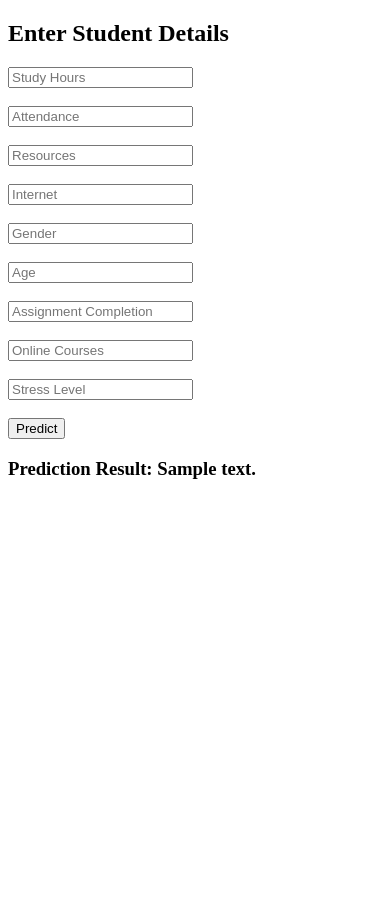
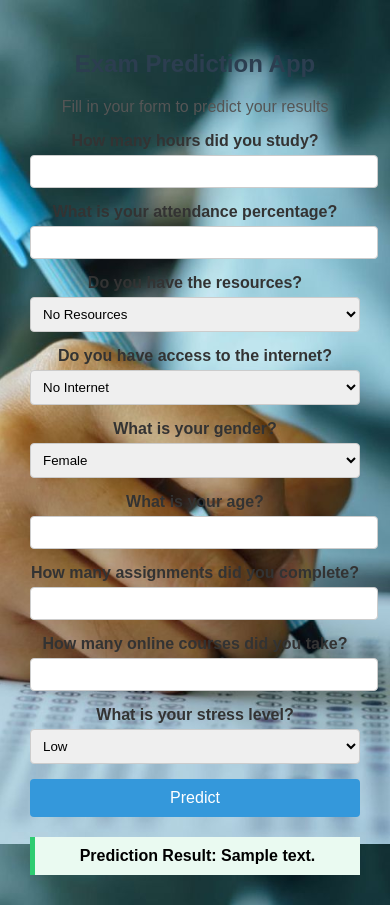
Before and after one commit to benjiie92/exam-results, a Flask app: template apn/templates/index.html in a window 390 px wide. Before the commit the page ends 479 px from the top, so only its background shows below. Run offline with Flask 3, Linux system fonts and the light colour scheme; the template is opened without the code that fills it: most values are stand-ins (such as "Sample title", 1, 10 or a date in 2020); parts of the project's set-up code (start-up, migrations or seed data) failed here and were passed over.

Commit message:
ALMOST COMPLETE

```diff
--- a/apn/app.py
+++ b/apn/app.py
@@ -1,18 +1,22 @@
 from flask import Flask, request, render_template
 import joblib
+import pandas as pd
 
 app = Flask(__name__)
 
 model = joblib.load("best_random_forest_model.pkl")
+feature_names = ['StudyHours', 'Attendance', 'Resources', 'Internet', 'Gender', 'Age', 'AssignmentCompletion', 'OnlineCourses', 'StressLevel']
 
 @app.route("/")
 def home():
     return render_template("index.html")
 
+
+
 @app.route("/predict", methods=["POST"])
 def predict():
     try:
-        input_data = [[
+        input_data = pd.DataFrame([[
             float(request.form["StudyHours"]),
             float(request.form["Attendance"]),
             float(request.form["Resources"]),
@@ -22,7 +26,7 @@ def predict():
             float(request.form["AssignmentCompletion"]),
             float(request.form["OnlineCourses"]),
             float(request.form["StressLevel"])
-        ]]
+        ]], columns=feature_names)
 
 
         prediction = model.predict(input_data)
@@ -38,7 +42,7 @@ def predict():
 
 
 
-        return render_template("index.html", prediction_text=result)
+        return render_template("results.html", prediction_text=result)
 
     except Exception as e:
         return f"Error: {str(e)}"
--- /dev/null
+++ b/apn/static/style.css
@@ -0,0 +1,127 @@
+/* Replace /static/background.jpg with your image, or use an external URL */
+body {
+    font-family: Arial, sans-serif;
+    background: url('/static/bg.jpg') no-repeat center center fixed;
+    background-size: cover;
+    padding-top: 100px;
+    margin: 0;
+    text-align: center;
+}
+
+h1 {
+    color: #2c3e50;
+}
+
+.result-box {
+    font-size: 36px;
+    font-weight: bold;
+    color: #e60b0b;
+    margin: 30px 0;
+    display: inline-flex;
+    align-items: center;
+    gap: 12px;
+    padding: 20px 30px;
+    border-radius: 8px;
+}
+
+.result-emoji {
+    font-size: 48px;
+    line-height: 1;
+    display: inline-block;
+}
+.result-text {
+    display: inline-block;
+    text-align: left;
+}
+
+a {
+    text-decoration: none;
+    background-color: #3498db;
+    color: white;
+    padding: 10px 20px;
+    border-radius: 5px;
+}
+
+a:hover {
+    background-color: #2980b9;
+}
+
+/* Tabs */
+.tabs {
+    max-width: 400px;
+    margin: 40px auto;
+    background: rgba(45, 248, 218, 0.85);
+    border-radius: 10px;
+    padding: 20px;
+    box-shadow: 0 6px 18px rgba(0,0,0,0.08);
+}
+.tab-buttons {
+    display: flex;
+    gap: 8px;
+    margin-bottom: 18px;
+}
+.tab-button {
+    background: transparent;
+    border: none;
+    padding: 10px 16px;
+    cursor: pointer;
+    font-size: 16px;
+    border-radius: 8px;
+    transition: background-color 0.12s ease, color 0.12s ease;
+}
+.tab-button:hover {
+    background: rgba(0,0,0,0.04);
+}
+.tab-button.active {
+    background: #34dbc2;
+    color: #fff;
+}
+.tab-content {
+    display: none;
+}
+.tab-content.active {
+    display: block;
+}
+
+/* Enhanced tab visuals */
+.tab-buttons {
+    justify-content: flex-start;
+    align-items: center;
+}
+.tab-button {
+    border: 1px solid rgba(0,0,0,0.06);
+    box-shadow: 0 2px 6px rgba(0,0,0,0.03) inset;
+}
+.tab-button.active {
+    border-color: rgba(0,0,0,0.08);
+    box-shadow: 0 6px 16px rgba(52,152,219,0.18);
+}
+
+/* Details content styling */
+.details-table {
+    width: 100%;
+    border-collapse: collapse;
+    margin-top: 8px;
+}
+.details-table th,
+.details-table td {
+    text-align: left;
+    padding: 10px 12px;
+    border-bottom: 1px solid rgba(0,0,0,0.06);
+}
+.details-table th {
+    width: 30%;
+    color: #2c3e50;
+    font-weight: 600;
+}
+.details-html {
+    text-align: left;
+    color: #34495e;
+    line-height: 1.5;
+}
+
+@media (max-width: 600px) {
+    .tabs { padding: 12px; }
+    .tab-buttons { gap: 6px; }
+    .tab-button { padding: 8px 10px; font-size: 14px; }
+}
--- a/apn/templates/index.html
+++ b/apn/templates/index.html
@@ -2,28 +2,141 @@
 <html>
 <head>
     <title>Exam Prediction App</title>
+     <link rel="stylesheet" href="{{ url_for('static', filename='style.css') }}">
+
+    <style>
+        body {
+            background-image: "C:\Users\prosp\Downloads\bg.jpg";
+            font-family: Arial, sans-serif;
+            background-color: #f2f6fc;
+            margin: 0;
+            padding: 0;
+        }
+
+        .wrapper {
+            width: 100%;
+            display: flex;
+            justify-content: center;   /* Center horizontally */
+        }
+
+        .content {
+            width: 500px;              /* Control form width */
+            padding: 30px;
+        }
+
+        h2 {
+            text-align: center;
+            color: #2c3e50;
+        }
+
+        p {
+            text-align: center;
+            color: #555;
+        }
+
+        label {
+            font-weight: bold;
+            color: #333;
+        }
+
+        input, select {
+            width: 100%;
+            padding: 8px;
+            margin-top: 5px;
+            margin-bottom: 15px;
+            border-radius: 4px;
+            border: 1px solid #ccc;
+        }
+
+        button {
+            width: 100%;
+            padding: 10px;
+            background-color: #3498db;
+            color: white;
+            border: none;
+            border-radius: 4px;
+            font-size: 16px;
+            cursor: pointer;
+        }
+
+        button:hover {
+            background-color: #2980b9;
+        }
+
+        .result {
+            margin-top: 20px;
+            padding: 10px;
+            background-color: #eafaf1;
+            border-left: 5px solid #2ecc71;
+            font-weight: bold;
+            text-align: center;
+        }
+    </style>
 </head>
+
 <body>
 
-    <h2>Enter Student Details</h2>
+<div class="wrapper">
+<div class="content">
+
+    <h2>Exam Prediction App</h2>
+    <p>Fill in your form to predict your results</p>
 
     <form action="/predict" method="post">
-        <input type="number" name="StudyHours" placeholder="Study Hours" required><br><br>
-        <input type="number" name="Attendance" placeholder="Attendance" required><br><br>
-        <input type="number" name="Resources" placeholder="Resources" required><br><br>
-        <input type="number" name="Internet" placeholder="Internet" required><br><br>
-        <input type="number" name="Gender" placeholder="Gender" required><br><br>
-        <input type="number" name="Age" placeholder="Age" required><br><br>
-        <input type="number" name="AssignmentCompletion" placeholder="Assignment Completion" required><br><br>
-        <input type="number" name="OnlineCourses" placeholder="Online Courses" required><br><br>
-        <input type="number" name="StressLevel" placeholder="Stress Level" required><br><br>
+
+        <label>How many hours did you study?</label>
+        <input type="number" name="StudyHours" required>
+
+        <label>What is your attendance percentage?</label>
+        <input type="number" name="Attendance" required>
+
+        <label>Do you have the resources?</label>
+        <select name="Resources" required>
+            <option value="0">No Resources</option>
+            <option value="1">Some Resources</option>
+            <option value="2">Many Resources</option>
+        </select>
+
+        <label>Do you have access to the internet?</label>
+        <select name="Internet" required>
+            <option value="0">No Internet</option>
+            <option value="1">Yes</option>
+        </select>
+
+        <label>What is your gender?</label>
+        <select name="Gender" required>
+            <option value="0">Female</option>
+            <option value="1">Male</option>
+        </select>
+
+        <label>What is your age?</label>
+        <input type="number" name="Age" required>
+
+        <label>How many assignments did you complete?</label>
+        <input type="number" name="AssignmentCompletion" required>
+
+        <label>How many online courses did you take?</label>
+        <input type="number" name="OnlineCourses" required>
+
+        <label>What is your stress level?</label>
+        <select name="StressLevel" required>
+            <option value="0">Low</option>
+            <option value="1">Medium</option>
+            <option value="2">High</option>
+        </select>
 
         <button type="submit">Predict</button>
+
     </form>
 
     {% if prediction_text %}
-        <h3>Prediction Result: {{ prediction_text }}</h3>
+        <div class="result">
+            Prediction Result: {{ prediction_text }}
+        </div>
     {% endif %}
+
+</div>
+</div>
 
 </body>
 </html>
```
Also changed, not shown: apn/templates/results.html (added, +77 -0 lines), apn/static/bg.jpg (added), 2 other files.
